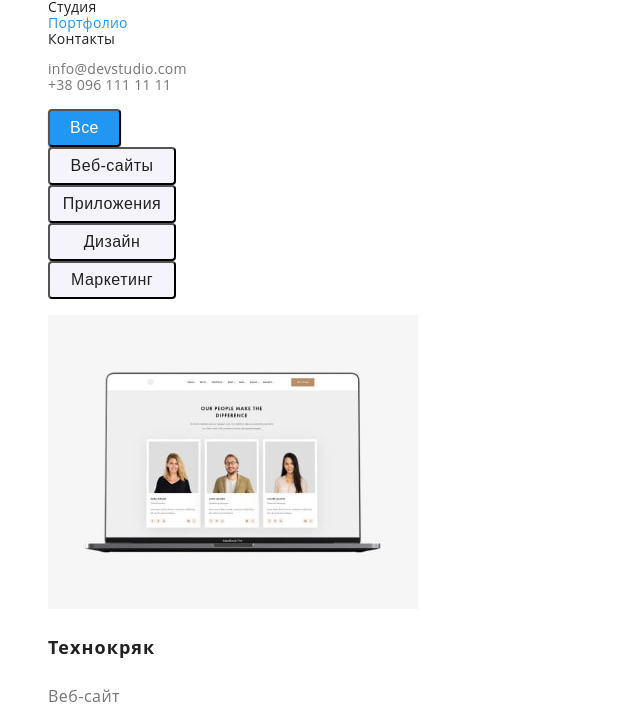
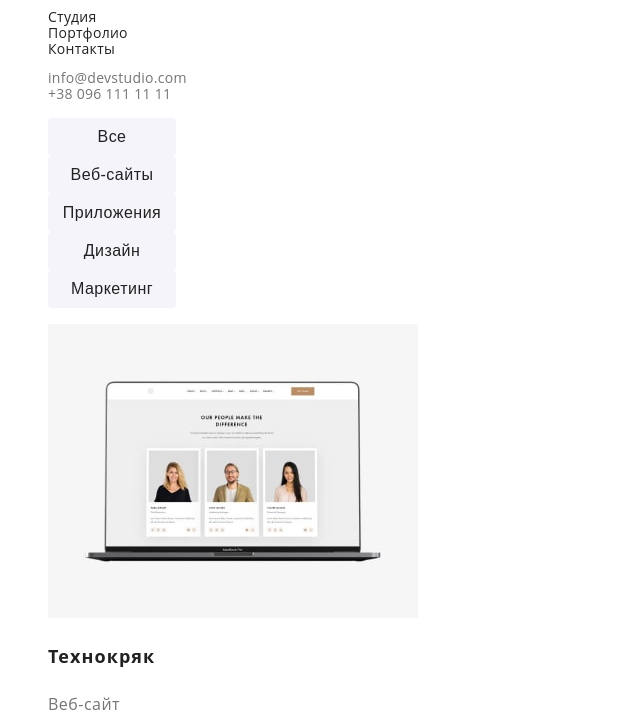
Before and after one commit to IrynaRK/goit-markup-hw-02, a plain HTML site: page portfolio.html in a window 1280 px wide. Shown: the part 43-767 px from the top of the page, without its empty margins (0-640 px from the left). Drawn offline with Linux system fonts and the light colour scheme.

Commit message:
bug fixet

```diff
--- a/css/styles.css
+++ b/css/styles.css
@@ -4,14 +4,7 @@ body {
     color: #000;
     background: #FFFFFF;
 }
-.header-item {
-    font-weight: 500;
-    font-size: 14px;
-    line-height: 1.14;
-    letter-spacing: 0.02em;
-    color: #212121;
-}
-.header-item {
+.header-item-link:hover {
     font-weight: 500;
     font-size: 14px;
     line-height: 1.14;
@@ -21,21 +14,21 @@ body {
 .header-item-link {
     font-weight: 500;
     font-size: 14px;
-    line-height: 16px;
+    line-height: 1.14;
     letter-spacing: 0.02em;
     color: #212121;
 }
 .header-mail-link {
     font-weight: 500;
     font-size: 14px;
-    line-height: 16px;
+    line-height: 1.14;
     letter-spacing: 0.02em;
     color: #757575;
 }
 .header-tel-link {
     font-weight: 500;
     font-size: 14px;
-    line-height: 16px;
+    line-height: 1.14;
     letter-spacing: 0.02em;
     color: #757575;
 }
@@ -72,10 +65,41 @@ color: #2196F3;
     letter-spacing: 0.06em;
     color: #FFFFFF;
     text-align: center;
+    border-style: none;
 }
-.hero-button:focus {
+.hero-button:hover {
     background-color: #FFFFFF;
     color: #000;
+}
+.menu-btn {
+    font-weight: 500;
+    font-size: 16px;
+    line-height: 1.62;
+    text-align: center;
+    letter-spacing: 0.03em;
+    color: #212121;
+    width: 128px;
+    height: 38px;
+    left: 576px;
+    top: 174px;
+    background: #F5F4FA;
+    border-radius: 4px;
+    border-style: none;
+}
+.menu-btn:hover {
+    font-weight: 500;
+    font-size: 16px;
+    line-height: 1.62;
+    text-align: center;
+    letter-spacing: 0.03em;
+    color: #FFFFFF;
+    width: 128px;
+    height: 38px;
+    left: 576px;
+    top: 174px;
+    background: #2196F3;
+    box-shadow: 0px 3px 1px rgba(0, 0, 0, 0.1), 0px 1px 2px rgba(0, 0, 0, 0.08), 0px 2px 2px rgba(0, 0, 0, 0.12);
+    border-radius: 4px;
 }
 .about-title {
     font-weight: 700;
@@ -134,7 +158,7 @@ color: #2196F3;
 .footer-link-adress {
     font-weight: 400;
     font-size: 14px;
-    line-height: 24px;
+    line-height: 1.71;
     letter-spacing: 0.03em;
     color: rgba(255, 255, 255, 0.6);
 }
@@ -162,81 +186,23 @@ color: #2196F3;
 .header-portfolio {
     font-weight: 500;
     font-size: 14px;
-    line-height: 16px;
+    line-height: 1.14;
     letter-spacing: 0.02em;
     color: #212121;
 }
 .header-item-portfolio {
     font-weight: 500;
     font-size: 14px;
-    line-height: 16px;
+    line-height: 1.14;
     letter-spacing: 0.02em;
     color: #2196F3;
 }
 .header-mail-portfolio {
     font-weight: 500;
     font-size: 14px;
-    line-height: 16px;
+    line-height: 1.14;
     letter-spacing: 0.02em;
     color: #757575;
-}
-.menu-btn-all {
-    font-weight: 500;
-    font-size: 16px;
-    line-height: 26px;
-    text-align: center;
-    letter-spacing: 0.03em;
-    color: #FFFFFF;
-    width: 73px;
-    height: 38px;
-    left: 495px;
-    top: 174px;
-    background: #2196F3;
-    box-shadow: 0px 3px 1px rgba(0, 0, 0, 0.1), 0px 1px 2px rgba(0, 0, 0, 0.08), 0px 2px 2px rgba(0, 0, 0, 0.12);
-    border-radius: 4px;
-}
-.menu-btn-all:focus {
-    font-weight: 500;
-        font-size: 16px;
-        line-height: 26px;
-        text-align: center;
-        letter-spacing: 0.03em;
-        color: #212121;
-        width: 128px;
-        height: 38px;
-        left: 576px;
-        top: 174px;
-        background: #F5F4FA;
-        border-radius: 4px;
-}
-.menu-btn {
-    font-weight: 500;
-    font-size: 16px;
-    line-height: 26px;
-    text-align: center;
-    letter-spacing: 0.03em;
-    color: #212121;
-    width: 128px;
-    height: 38px;
-    left: 576px;
-    top: 174px;
-    background: #F5F4FA;
-    border-radius: 4px;
-}
-.menu-btn:focus {
-    font-weight: 500;
-        font-size: 16px;
-        line-height: 26px;
-        text-align: center;
-        letter-spacing: 0.03em;
-        color: #FFFFFF;
-        width: 73px;
-        height: 38px;
-        left: 495px;
-        top: 174px;
-        background: #2196F3;
-        box-shadow: 0px 3px 1px rgba(0, 0, 0, 0.1), 0px 1px 2px rgba(0, 0, 0, 0.08), 0px 2px 2px rgba(0, 0, 0, 0.12);
-        border-radius: 4px;
 }
 .main-portfolio .header-portfolio {
     background: #FFFFFF;
@@ -244,14 +210,14 @@ color: #2196F3;
 .portfolio-title {
     font-weight: 700;
     font-size: 18px;
-    line-height: 36px;
+    line-height: 2;
     letter-spacing: 0.06em;
     color: #212121;
 }
 .portfolio-text {
     font-weight: 400;
     font-size: 16px;
-    line-height: 30px;
+    line-height: 1.87;
     letter-spacing: 0.03em;
     color: #757575;
 }
--- a/portfolio.html
+++ b/portfolio.html
@@ -17,8 +17,8 @@
     <nav class="header-nav">
         <a class="logo link" link” href=“” lang=“en”>Web<span class="logo-accent">Studio</span></a>
         <ul class="header-list list">
-            <li class="header-item"><a href="./index.html" class="header-portfolio link">Студия</a></li>
-            <li class="header-item"><a href="./portfolio.html" class="header-item-portfolio link">Портфолио</a></li>
+            <li class="header-item"><a href="./index.html" class="header-item-link link">Студия</a></li>
+            <li class="header-item"><a href="./portfolio.html" class="header-item-link link">Портфолио</a></li>
             <li class="header-item"><a href="./index.html" class="header-item-link link">Контакты</a></li>
         </ul>
     </nav>
@@ -32,7 +32,7 @@
         <h1 hidden>menu</h1>
 <ul class="menu-list list">
     <li class="menu-item">
-        <button type="button" class="menu-btn-all ">Все</button>
+        <button type="button" class="menu-btn ">Все</button>
     </li>
     <li class="menu-item">
         <button type="button" class="menu-btn ">Веб-сайты</button>
```
Also changed, not shown: index.html (+2 -2 lines).
